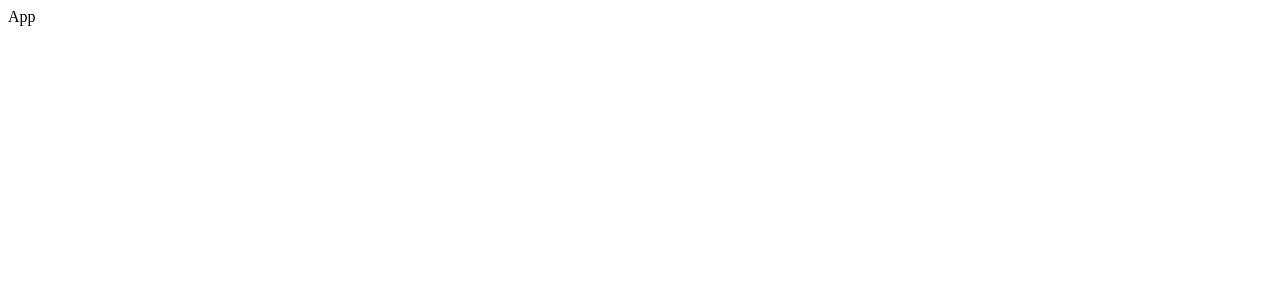
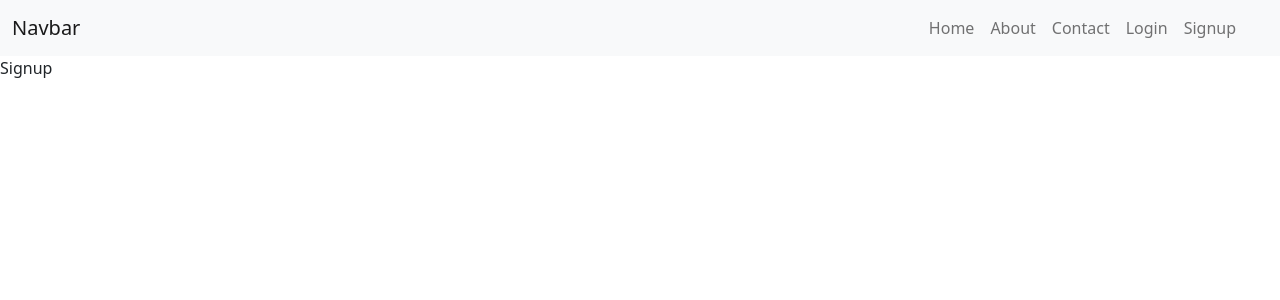
Before and after one commit to subhradwip01/mern-practice, a React (Create React App) app in the folder mern-client/: page /signup in a window 1280 px wide. Shown: the top 300 px of the page. Built offline with nearby package versions, Linux system fonts and the light colour scheme.

Commit message:
Intial component setup and Navbar done
Signed-off-by: subhradwip01 <subhradwip01@gmail.com>

```diff
--- a/mern-client/src/App.js
+++ b/mern-client/src/App.js
@@ -1,8 +1,30 @@
 import React from 'react'
+import { Navbar , Home , Contact, About, Signup , Login, } from './components'
+import { Route,Switch } from 'react-router-dom'
 
 const App = () => {
   return (
-    <div>App</div>
+    <>
+
+    <Navbar/>
+    <Switch>
+      <Route exact path="/">
+        <Home/>
+      </Route>
+      <Route exact path="/contact">
+        <Contact/>
+      </Route>
+      <Route exact path="/about">
+        <About/>
+      </Route>
+      <Route exact path="/login">
+        <Login/>
+      </Route>
+      <Route exact path="/signup">
+        <Signup/>
+      </Route>
+    </Switch>
+    </>
   )
 }
 
--- /dev/null
+++ b/mern-client/src/components/About.jsx
@@ -0,0 +1,9 @@
+import React from 'react'
+
+const About = () => {
+  return (
+    <div>About</div>
+  )
+}
+
+export default About
--- /dev/null
+++ b/mern-client/src/components/Contact.jsx
@@ -0,0 +1,9 @@
+import React from 'react'
+
+const Contact = () => {
+  return (
+    <div>Contact</div>
+  )
+}
+
+export default Contact
--- /dev/null
+++ b/mern-client/src/components/Home.jsx
@@ -0,0 +1,9 @@
+import React from 'react'
+
+const Home = () => {
+  return (
+    <div>Home</div>
+  )
+}
+
+export default Home
--- /dev/null
+++ b/mern-client/src/components/Login.jsx
@@ -0,0 +1,9 @@
+import React from 'react'
+
+const Login = () => {
+  return (
+    <div>Login</div>
+  )
+}
+
+export default Login
--- /dev/null
+++ b/mern-client/src/components/Navbar.jsx
@@ -0,0 +1,63 @@
+import React from "react";
+import { Link } from "react-router-dom";
+import "bootstrap/dist/css/bootstrap.css";
+
+const Navbar = () => {
+  const navList = [
+    {
+      name: "Home",
+      path: "/",
+    },
+    {
+      name: "About",
+      path: "/about",
+    },
+    {
+      name: "Contact",
+      path: "/contact",
+    },
+    {
+      name: "Login",
+      path: "/login",
+    },
+    {
+      name: "Signup",
+      path: "/signup",
+    },
+  ];
+  return (
+    <>
+      <nav className="navbar navbar-expand-lg navbar-light bg-light">
+        <div className="container-fluid">
+          <Link className="navbar-brand" to="/">
+            Navbar
+          </Link>
+          <button
+            className="navbar-toggler"
+            type="button"
+            data-bs-toggle="collapse"
+            data-bs-target="#navbarSupportedContent"
+            aria-controls="navbarSupportedContent"
+            aria-expanded="false"
+            aria-label="Toggle navigation"
+          >
+            <span className="navbar-toggler-icon"></span>
+          </button>
+          <div className="collapse navbar-collapse" id="navbarSupportedContent">
+            <ul className="navbar-nav ms-auto px-4">
+              {navList.map((nav,i) => (
+                <li key={i} className="nav-item">
+                  <Link className="nav-link" to={nav.path}>
+                    {nav.name}
+                  </Link>
+                </li>
+              ))}
+            </ul>
+          </div>
+        </div>
+      </nav>
+    </>
+  );
+};
+
+export default Navbar;
--- /dev/null
+++ b/mern-client/src/components/Signup.jsx
@@ -0,0 +1,9 @@
+import React from 'react'
+
+const Signup = () => {
+  return (
+    <div>Signup</div>
+  )
+}
+
+export default Signup
--- /dev/null
+++ b/mern-client/src/components/index.js
@@ -0,0 +1,6 @@
+export {default as Navbar} from "./Navbar"
+export {default as Contact} from "./Contact"
+export {default as About} from "./About"
+export {default as Home} from "./Home"
+export {default as Login} from './Login'
+export {default as Signup} from "./Signup"
```
Also changed, not shown: mern-client/src/index.js (+5 -2 lines).
